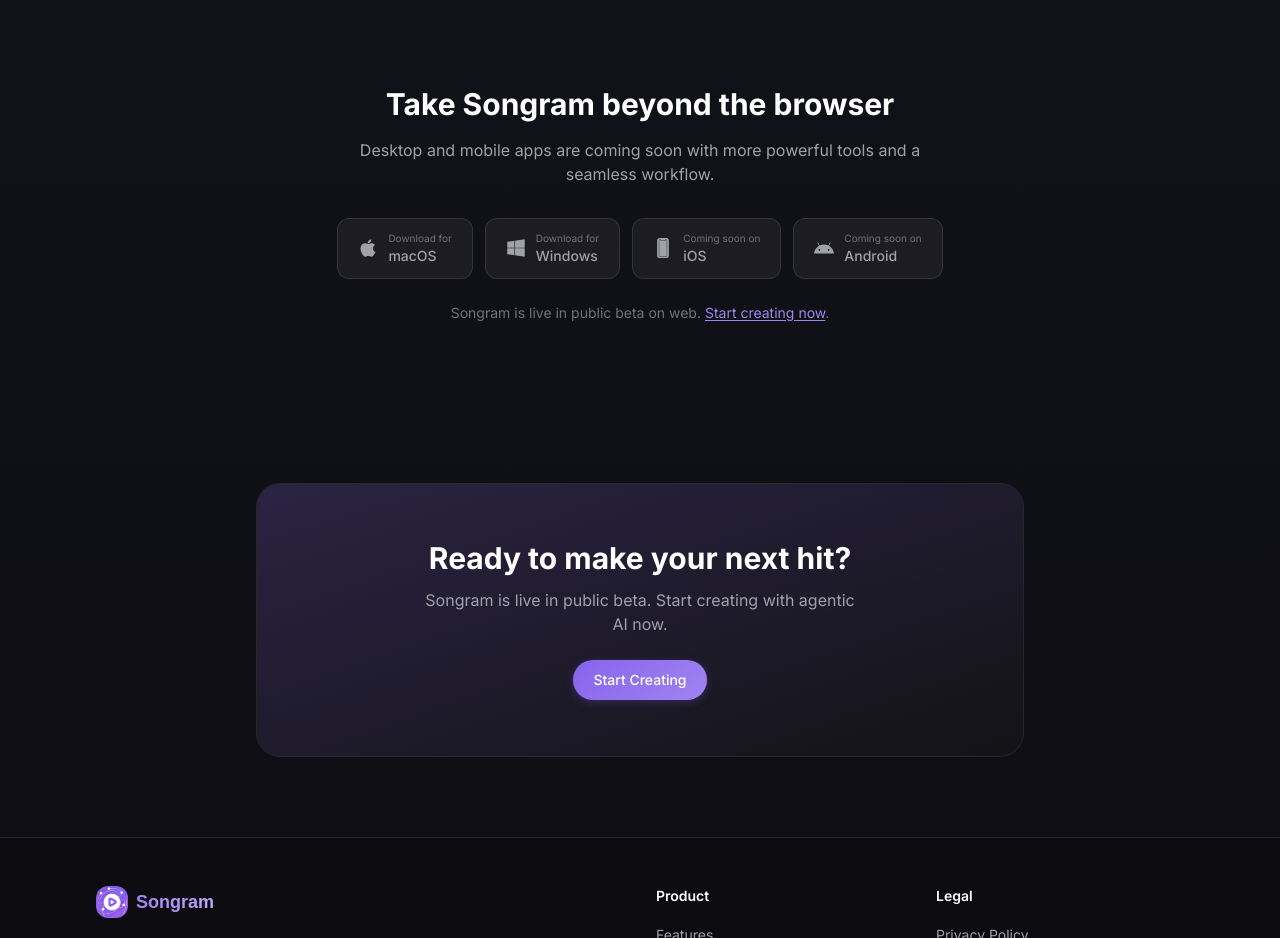
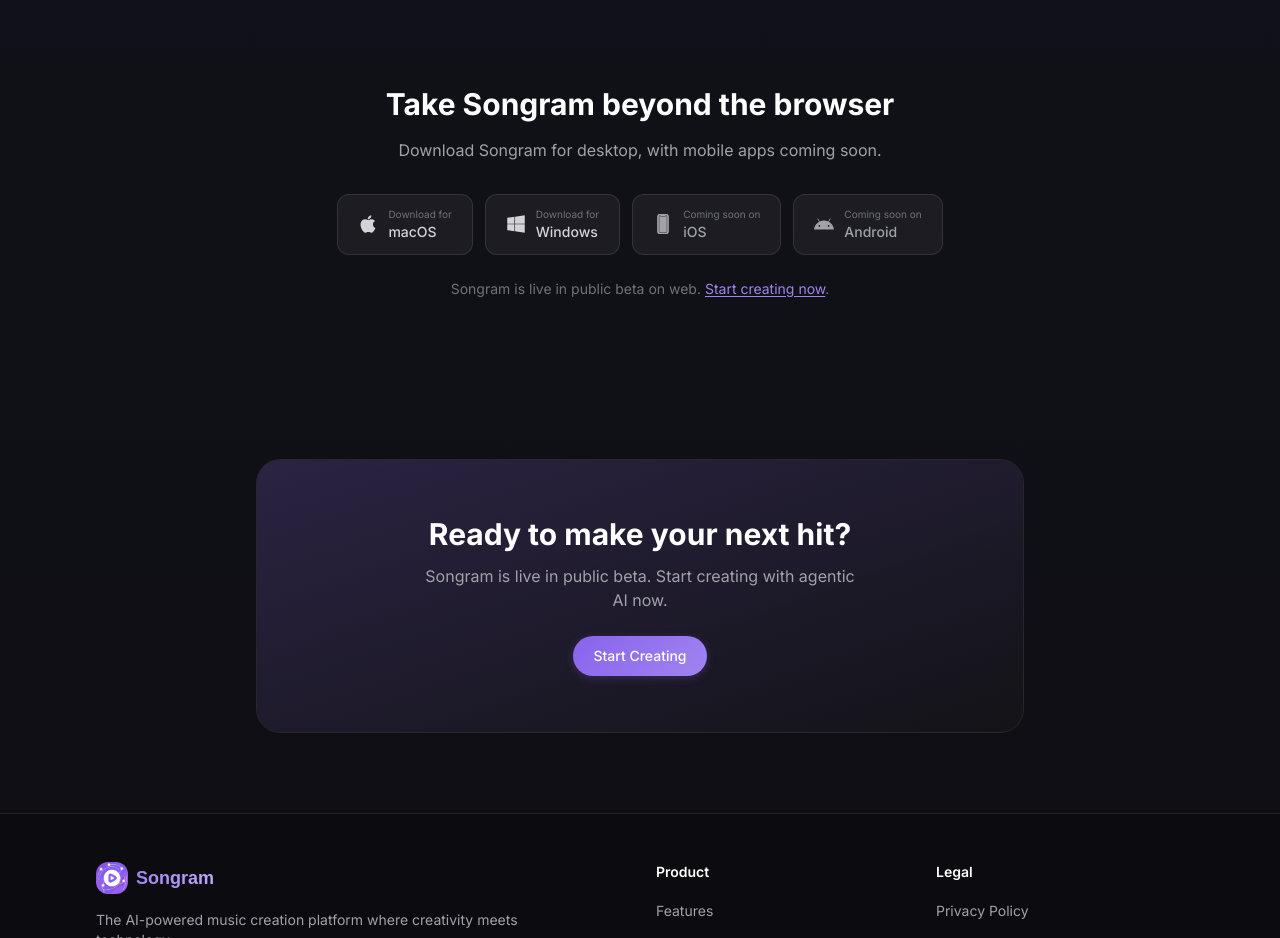
Before and after one commit to Songram-App/Songram-Website, a React (Vite) app: page / in a window 1280 px wide. Shown: the part 4520-5458 px from the top of the page. Built offline with nearby package versions, Linux system fonts and the light colour scheme; a web font is replaced by a local one.

Commit message:
feat: add desktop download links

```diff
--- a/src/pages/WelcomePage.tsx
+++ b/src/pages/WelcomePage.tsx
@@ -737,31 +737,35 @@
               Take Songram beyond the browser
             </h2>
             <p className="text-gray-400 max-w-xl mx-auto mb-8">
-              Desktop and mobile apps are coming soon with more powerful tools and a seamless workflow.
+              Download Songram for desktop, with mobile apps coming soon.
             </p>
 
             <div className="flex flex-col sm:flex-row flex-wrap gap-3 justify-center mb-6">
-              <button
-                disabled
-                className="inline-flex items-center gap-2.5 px-5 py-3 bg-white/5 border border-white/10 rounded-xl text-gray-400 cursor-not-allowed"
+              <a
+                href="https://github.com/Songram-App/Songram-POC/releases/latest/download/Songram-macOS-Apple-Silicon.zip"
+                target="_blank"
+                rel="noreferrer"
+                className="inline-flex items-center gap-2.5 px-5 py-3 bg-white/5 border border-white/10 rounded-xl text-gray-300 transition-colors hover:border-primary-400/60 hover:bg-white/10"
               >
                 <IoLogoApple size={20} />
                 <div className="text-left">
                   <div className="text-[10px] text-gray-500">Download for</div>
                   <div className="font-medium text-sm">macOS</div>
                 </div>
-              </button>
+              </a>
 
-              <button
-                disabled
-                className="inline-flex items-center gap-2.5 px-5 py-3 bg-white/5 border border-white/10 rounded-xl text-gray-400 cursor-not-allowed"
+              <a
+                href="https://github.com/Songram-App/Songram-POC/releases/latest/download/Songram-Windows-x64-Setup.exe"
+                target="_blank"
+                rel="noreferrer"
+                className="inline-flex items-center gap-2.5 px-5 py-3 bg-white/5 border border-white/10 rounded-xl text-gray-300 transition-colors hover:border-primary-400/60 hover:bg-white/10"
               >
                 <IoLogoWindows size={20} />
                 <div className="text-left">
                   <div className="text-[10px] text-gray-500">Download for</div>
                   <div className="font-medium text-sm">Windows</div>
                 </div>
-              </button>
+              </a>
 
               <button
                 disabled
```
